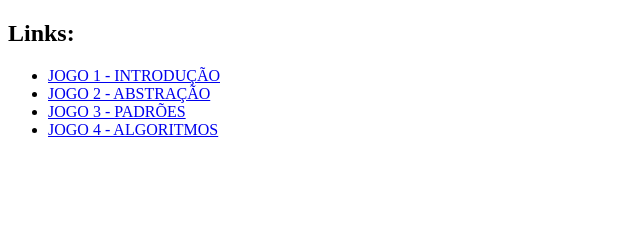
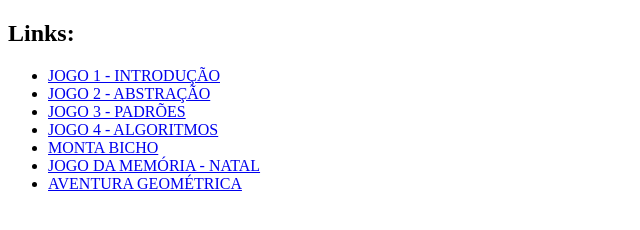
Before and after one commit to MattsMarques/lab-links, a plain HTML site: page pages/jogos-plugados.html in a window 1280 px wide. Shown: the whole page, without its empty margins (0-640 px from the left). Drawn offline with Linux system fonts and the light colour scheme.

Commit message:
add: links de jogos

```diff
--- a/pages/jogos-plugados.html
+++ b/pages/jogos-plugados.html
@@ -12,6 +12,9 @@
         <li><a target="_blank" href="https://www.ufrgs.br/napeadnovo/projetos/pensamento-computacional/abstracao/">JOGO 2 - ABSTRAÇÃO</a></li>
         <li><a target="_blank" href="https://www.ufrgs.br/napeadnovo/projetos/pensamento-computacional/padroes/">JOGO 3 - PADRÕES</a></li>
         <li><a target="_blank" href="https://www.ufrgs.br/napeadnovo/projetos/pensamento-computacional/algoritmos/">JOGO 4 - ALGORITMOS</a></li>
+        <li><a target="_blank" href="https://www.escolagames.com.br/jogos/monta-monta-bicho">MONTA BICHO</a></li>
+        <li><a target="_blank" href="https://www.escolagames.com.br/diversao/jogo-da-memoria-natal">JOGO DA MEMÓRIA - NATAL</a></li>
+        <li><a target="_blank" href="https://www.escolagames.com.br/jogos/aventura-geometrica">AVENTURA GEOMÉTRICA</a></li>
       </ul>
 </body>
 </html>
```
